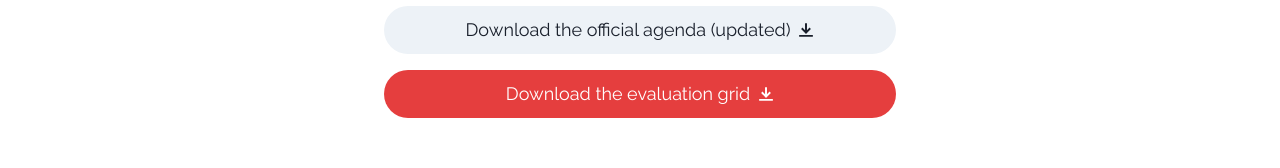
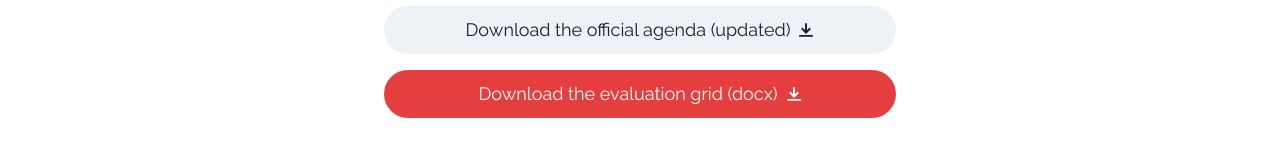
Before and after one commit to itsam/unifors, a Next.js app: page / in a window 1280 px wide. Shown: the part 777-945 px from the top of the page. Built offline with nearby package versions, Linux system fonts and the light colour scheme.

Commit message:
update grid

```diff
--- a/components/Features.js
+++ b/components/Features.js
@@ -49,12 +49,12 @@ export const Features = () => {
             rightIcon={<DownloadIcon h={4} w={4} />}
             onClick={() =>
               window.open(
-                "https://infalia.com/unifors_files/UNIFORS_Evaluation_Grid_for_Study_cases.pdf",
+                "https://infalia.com/unifors_files/UNIFORS_Evaluation_Grid_for_C3_V03_MC.docx",
                 "_blank"
               )
             }
           >
-            Download the evaluation grid
+            Download the evaluation grid (docx)
           </Button>
         </Center>
         <Text
```
